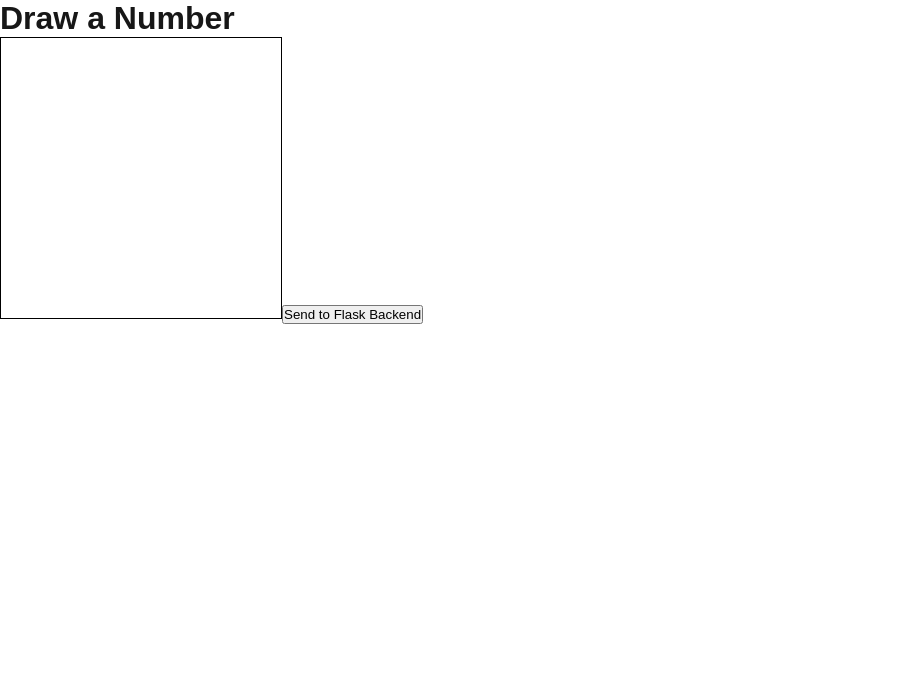
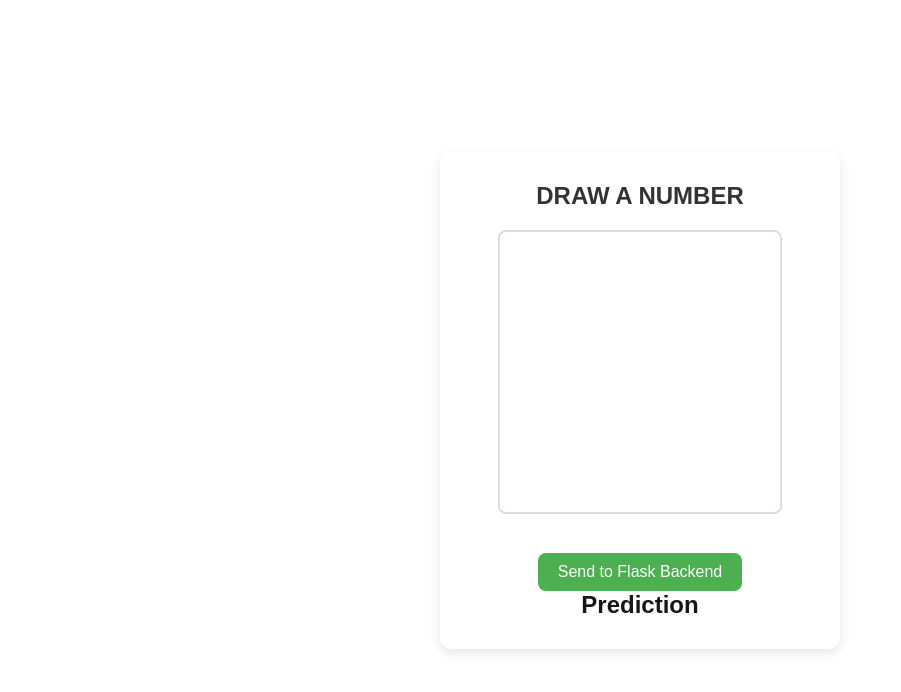
Before and after one commit to Perolov89/Operationalizer, a Next.js app: page / in a window 1280 px wide. Shown: the top 692 px of the page, without its empty margins (0-901 px from the left). Built offline with nearby package versions, Linux system fonts and the light colour scheme.

Commit message:
Added some css to to center canvas and button on screen

```diff
--- a/src/app/components/Canvas.tsx
+++ b/src/app/components/Canvas.tsx
@@ -1,4 +1,5 @@
 import React, { useRef, useState } from 'react';
+import styles from "./canvas.module.css";
 
 interface CanvasProps {
   onSubmit: (imageDataUrl: string) => void;
@@ -15,7 +16,7 @@ const Canvas: React.FC<CanvasProps> = ({ onSubmit }) => {
     const ctx = canvas.getContext('2d');
     if (!ctx) return;
 
-    ctx.lineWidth = 15;
+    ctx.lineWidth = 10;
     ctx.lineCap = 'round';
     ctx.strokeStyle = 'black';
 
@@ -47,19 +48,19 @@ const Canvas: React.FC<CanvasProps> = ({ onSubmit }) => {
   };
 
   return (
-    <div>
+    <main className={styles.main}>
       <canvas
         ref={canvasRef}
         width={280}
         height={280}
-        style={{ border: '1px solid black' }}
+        className={styles.canvas}
         onMouseDown={startDrawing}
         onMouseMove={draw}
         onMouseUp={stopDrawing}
         onMouseLeave={stopDrawing}
       />
-      <button onClick={handleSubmit}>Send to Flask Backend</button>
-    </div>
+      <button onClick={handleSubmit} className={styles.submit_button}>Send to Flask Backend</button>
+    </main>
   );
 };
 
--- /dev/null
+++ b/src/app/components/canvas.module.css
@@ -0,0 +1,29 @@
+/* .main {
+    width: 280px;
+    height: 280px;
+    border: 1px solid black;
+} */
+
+.canvas {
+  border: 2px solid #dddddd;
+  border-radius: 8px;
+  margin-bottom: 20px;
+  /* width: 100%;  */
+  /* height: 300px; */
+}
+
+.submit_button {
+  background-color: #4caf50; /* Green button */
+  color: white;
+  padding: 10px 20px;
+  margin-top: 15px;
+  border: none;
+  border-radius: 8px;
+  font-size: 1rem;
+  cursor: pointer;
+  transition: background-color 0.3s ease;
+}
+
+.submit_button:hover {
+  background-color: #45a049;
+}
--- /dev/null
+++ b/src/app/page.module.css
@@ -0,0 +1,36 @@
+.main {
+  display: flex;
+  justify-content: center;
+  align-items: center;
+  height: 100vh;
+}
+
+.canvas_container {
+  background-color: #ffffff; /* White background for container */
+  padding: 30px;
+  border-radius: 12px;
+  box-shadow: 0 4px 12px rgba(0, 0, 0, 0.1); /* Subtle shadow */
+  display: flex;
+  flex-direction: column;
+  align-items: center;
+  max-width: 400px;
+  width: 100%;
+  text-align: center;
+}
+
+.h1 {
+  color: #333333;
+  font-size: 1.5rem;
+  margin: 0 0 20px;
+  text-transform: uppercase;
+  font-weight: bold;
+}
+
+
+
+.prediction {
+  font-size: 1.25rem;
+  color: #4CAF50; /* Matches button color */
+  margin-top: 10px;
+  font-weight: bold;
+}
--- a/src/app/page.tsx
+++ b/src/app/page.tsx
@@ -1,47 +1,47 @@
-'use client'
-import React, { useState } from 'react';
-import Canvas from './components/Canvas';
+"use client";
+import React, { useState } from "react";
+import Canvas from "./components/Canvas";
+import styles from "./page.module.css";
 
 const Home: React.FC = () => {
-  const [ prediction, setPrediction ] = useState('')
+  const [prediction, setPrediction] = useState("");
 
   const submitDrawing = async (dataUrl: string) => {
     try {
-      const response = await fetch('http://127.0.0.1:5000/predict', {
-        method: 'POST',
+      const response = await fetch("http://127.0.0.1:5000/predict", {
+        method: "POST",
         headers: {
-          'Content-Type': 'application/json',
+          "Content-Type": "application/json",
         },
         body: JSON.stringify({ image: dataUrl }),
       });
 
-
       if (response.ok) {
         const result = await response.json();
-        setPrediction(result.predicted_label)
-        console.log('Prediction from Flask:', result.predicted_label);
+        setPrediction(result.predicted_label);
+        console.log("Prediction from Flask:", result.predicted_label);
       } else {
-        console.error('Failed to process image');
+        console.error("Failed to process image");
       }
     } catch (error) {
-      console.error('Error:', error);
+      console.error("Error:", error);
     }
   };
 
   return (
-    <div>
-      <h1>Draw a Number</h1>
-      <Canvas onSubmit={submitDrawing} />
-      <h1>{prediction}</h1>
-    </div>
+    <main className={styles.main}>
+      <article className={styles.canvas_container}>
+        <h1 className={styles.h1}>Draw a Number</h1>
+        <Canvas onSubmit={submitDrawing} />
+        <h1>Prediction{prediction}</h1>
+      </article>
+    </main>
   );
 };
 
 export default Home;
 
-
-
 function usestate(arg0: string): [any, any] {
-  throw new Error('Function not implemented.');
+  throw new Error("Function not implemented.");
 }
-// added touch screen and print response on page
+// added touch screen
```
